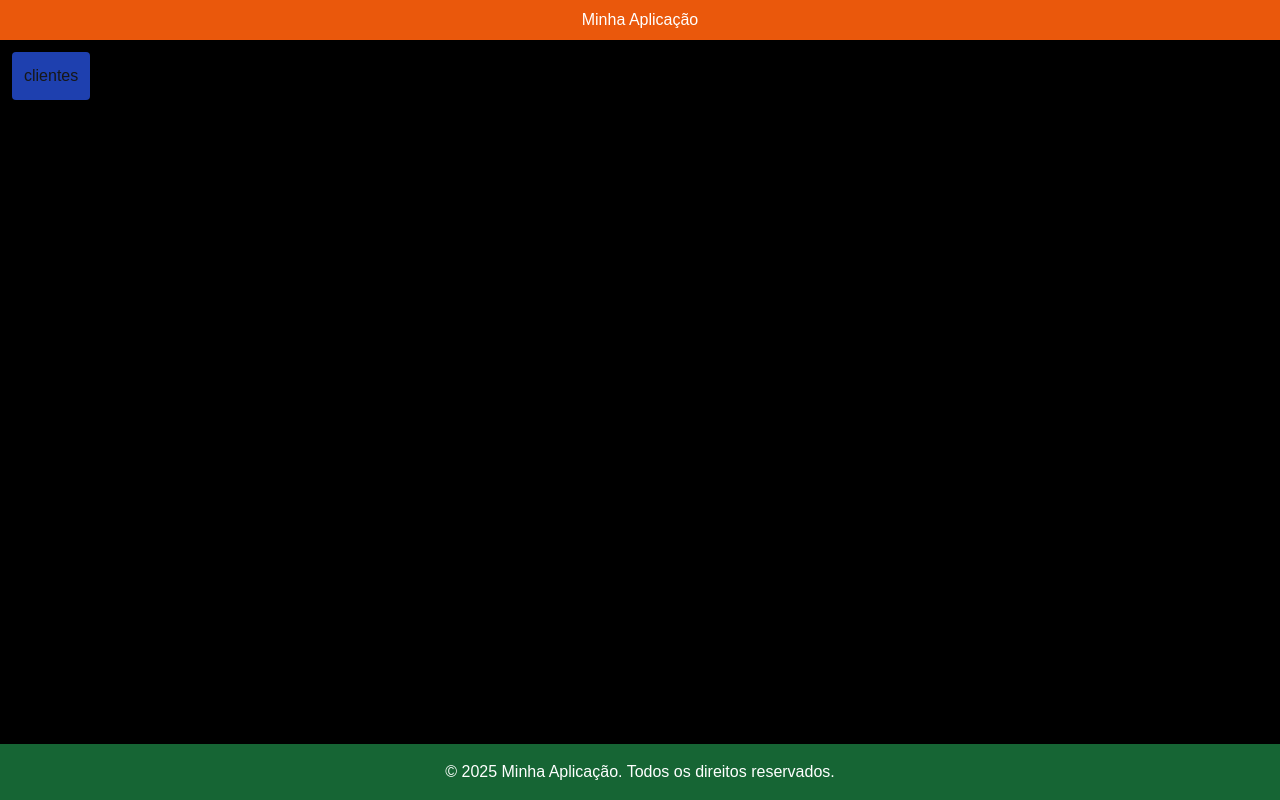
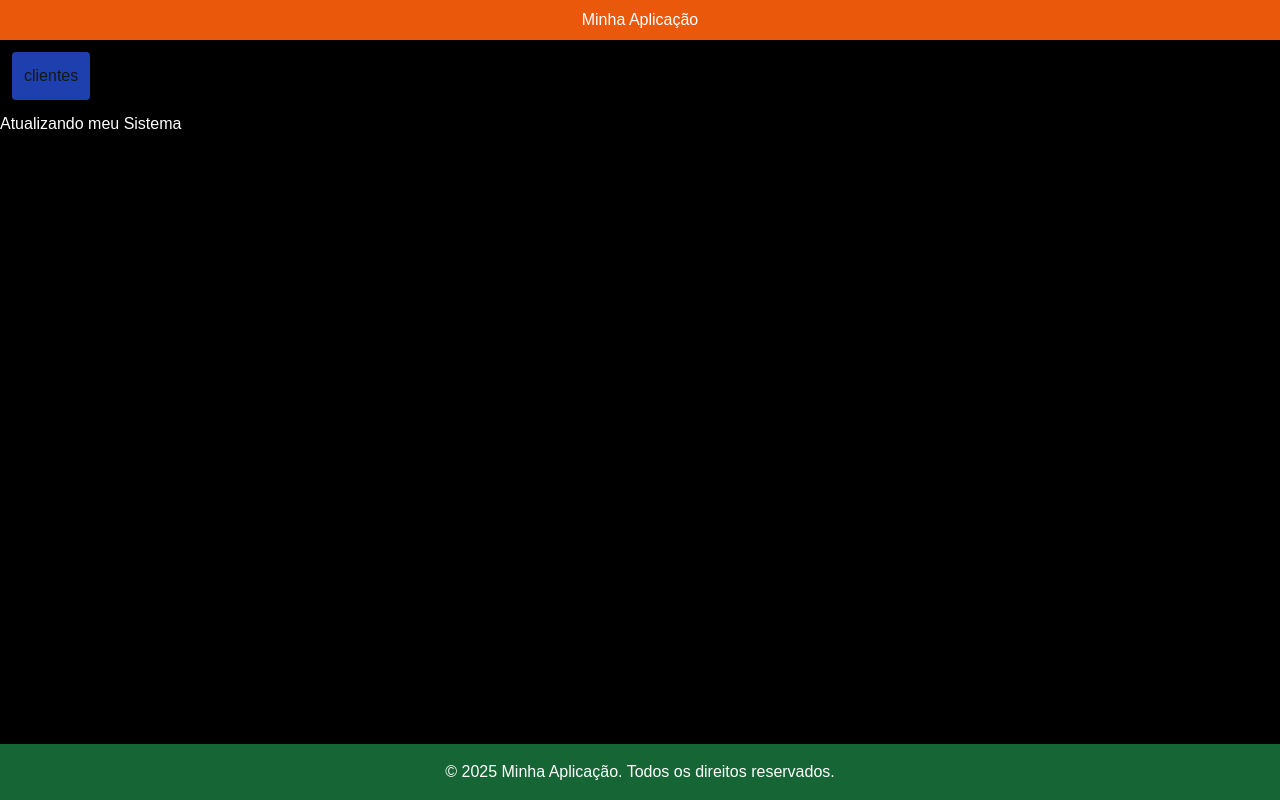
Before and after one commit to cosmeTeixeiraSilva/deployCurriculo, a Next.js app: page / in a window 1280 px wide. Built offline with nearby package versions, Linux system fonts and the light colour scheme.

Commit message:
atualizando o sistema 2222

```diff
--- a/app/page.js
+++ b/app/page.js
@@ -7,6 +7,7 @@ export default function Home() {
       {/*buton1*/}
 
       <a href={"/cliente"} className="bg-blue-800 rounded p-3 m-3">clientes </a>
+      <h3 className="text-white">Atualizando meu Sistema </h3>
 
 
     </div>
```
